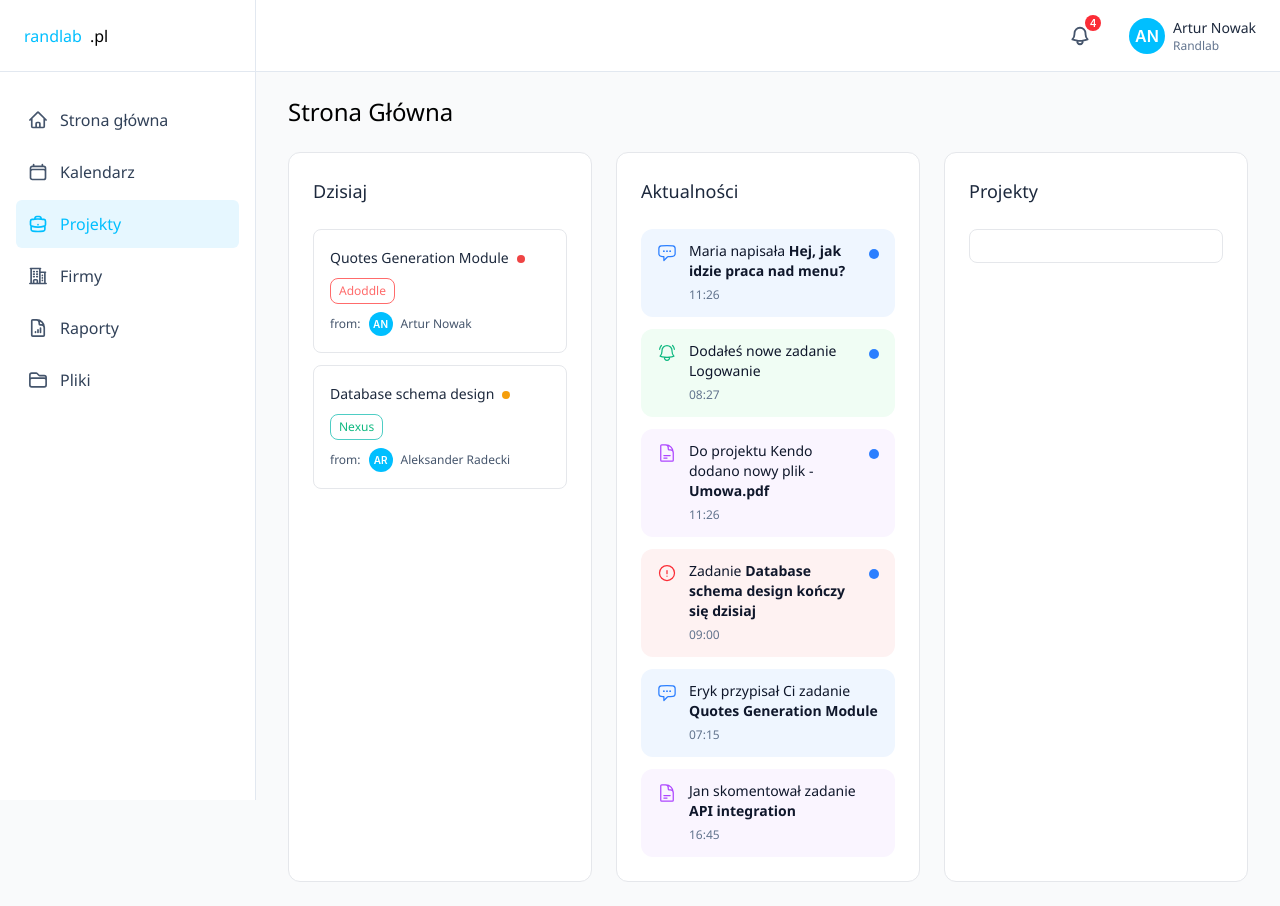
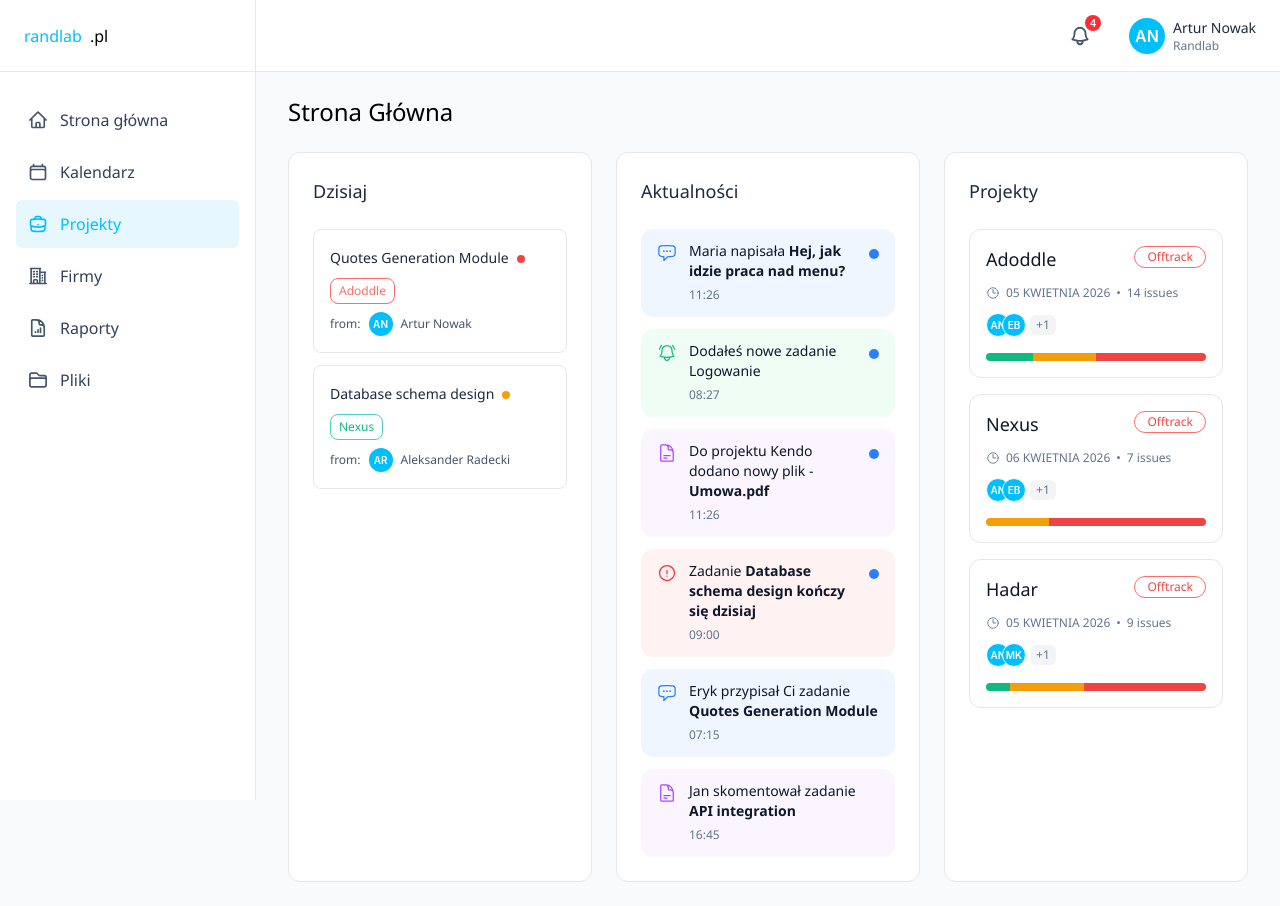
Before and after one commit to ScrumDone/ScrumDone, a React (Vite) app in the folder client/: page / in a window 1280 px wide. Built offline with nearby package versions, Linux system fonts and the light colour scheme.

Commit message:
added project otherview

```diff
--- /dev/null
+++ b/client/src/components/projectsOverview.tsx
@@ -0,0 +1,152 @@
+import React from 'react'
+import { ClockIcon } from '@heroicons/react/24/outline'
+import Avatar from './Avatar'
+
+interface Member {
+    id: string
+    initials: string
+}
+
+interface StageCounts {
+    done: number
+    inProgress: number
+    blocked: number
+}
+
+interface ProjectEntry {
+    id: string
+    name: string
+    dueDate: string
+    issues: number
+    members: Member[]
+    hiddenMembersCount?: number
+    stages: StageCounts
+}
+
+const projects: ProjectEntry[] = [
+    {
+        id: 'adoddle',
+        name: 'Adoddle',
+        dueDate: '05 KWIETNIA 2026',
+        issues: 14,
+        members: [
+            { id: 'an', initials: 'AN' },
+            { id: 'eb', initials: 'EB' },
+        ],
+        hiddenMembersCount: 1,
+        stages: {
+            done: 3,
+            inProgress: 4,
+            blocked: 7,
+        },
+    },
+    {
+        id: 'nexus',
+        name: 'Nexus',
+        dueDate: '06 KWIETNIA 2026',
+        issues: 7,
+        members: [
+            { id: 'an-2', initials: 'AN' },
+            { id: 'eb-2', initials: 'EB' },
+        ],
+        hiddenMembersCount: 1,
+        stages: {
+            done: 0,
+            inProgress: 2,
+            blocked: 5,
+        },
+    },
+    {
+        id: 'hadar',
+        name: 'Hadar',
+        dueDate: '05 KWIETNIA 2026',
+        issues: 9,
+        members: [
+            { id: 'an-3', initials: 'AN' },
+            { id: 'mk', initials: 'MK' },
+        ],
+        hiddenMembersCount: 1,
+        stages: {
+            done: 1,
+            inProgress: 3,
+            blocked: 5,
+        },
+    },
+]
+
+const ProjectsOverview: React.FC = () => {
+    return (
+        <div className="flex flex-col gap-4">
+            {projects.map((project) => {
+                const totalTasks = project.stages.done + project.stages.inProgress + project.stages.blocked
+
+                return (
+                    <article key={project.id} className="rounded-xl border border-gray-200 p-4">
+                        <div className="mb-3 flex items-start justify-between gap-3">
+                            <h2 className="font-segoe-ui text-[18px] leading-6.75 font-normal text-slate-900 antialiased">{project.name}</h2>
+                            <span className="rounded-xl border border-scrumdone-red-300 px-3 py-0.5 font-segoe-ui text-[12px] leading-4 font-normal text-scrumdone-red-500 antialiased">
+                                Offtrack
+                            </span>
+                        </div>
+
+                        <div className="mb-3 flex items-center gap-1.5 font-segoe-ui text-[12px] leading-4 font-normal text-slate-500 antialiased">
+                            <ClockIcon className="h-3.5 w-3.5 text-slate-500" aria-hidden="true" />
+                            <span>{project.dueDate}</span>
+                            <span>•</span>
+                            <span>{project.issues} issues</span>
+                        </div>
+
+                        <div className="mb-4 flex items-center">
+                            <div className="flex -space-x-2">
+                                {project.members.map((member) => (
+                                    <Avatar
+                                        key={member.id}
+                                        initials={member.initials}
+                                        size="xs"
+                                        className="border border-white"
+                                        bgClassName="bg-scrumdone-blue-main"
+                                    />
+                                ))}
+                            </div>
+                            {project.hiddenMembersCount ? (
+                                <span className="ml-1 rounded-md bg-gray-100 px-1.5 py-0.5 font-segoe-ui text-[12px] leading-4 font-normal text-slate-500 antialiased">
+                                    +{project.hiddenMembersCount}
+                                </span>
+                            ) : null}
+                        </div>
+
+                        <div className="flex h-2 w-full overflow-hidden rounded-full bg-gray-100">
+                            {totalTasks > 0 ? (
+                                <>
+                                    {project.stages.done > 0 ? (
+                                        <span
+                                            className="h-full bg-scrumdone-green-500"
+                                            style={{ width: `${(project.stages.done / totalTasks) * 100}%` }}
+                                            aria-label="Zakończone zadania"
+                                        />
+                                    ) : null}
+                                    {project.stages.inProgress > 0 ? (
+                                        <span
+                                            className="h-full bg-scrumdone-yellow-500"
+                                            style={{ width: `${(project.stages.inProgress / totalTasks) * 100}%` }}
+                                            aria-label="Zadania w toku"
+                                        />
+                                    ) : null}
+                                    {project.stages.blocked > 0 ? (
+                                        <span
+                                            className="h-full bg-scrumdone-red-500"
+                                            style={{ width: `${(project.stages.blocked / totalTasks) * 100}%` }}
+                                            aria-label="Zablokowane zadania"
+                                        />
+                                    ) : null}
+                                </>
+                            ) : null}
+                        </div>
+                    </article>
+                )
+            })}
+        </div>
+    )
+}
+
+export default ProjectsOverview
--- a/client/src/pages/Homepage.tsx
+++ b/client/src/pages/Homepage.tsx
@@ -4,6 +4,7 @@ import SideBar from '../components/sideBar'
 import TopBar from '../components/topBar'
 import WelcomePageTask from '../components/welcomePageTask'
 import NewsFeed from '../components/newsFeed'
+import ProjectsOverview from '../components/projectsOverview'
 
 const Homepage: React.FC = () => {
     return (
@@ -52,9 +53,7 @@ const Homepage: React.FC = () => {
                             <h1 className="font-segoe-ui text-slate-800 text-[1.125rem] leading-7 font-normal tracking-[0em] antialiased mb-6">
                                 Projekty
                             </h1>
-                            <div className="border border-gray-200 rounded-lg p-4">
-
-                            </div>
+                            <ProjectsOverview />
                         </div>
                     </div>
                 </div>
```
